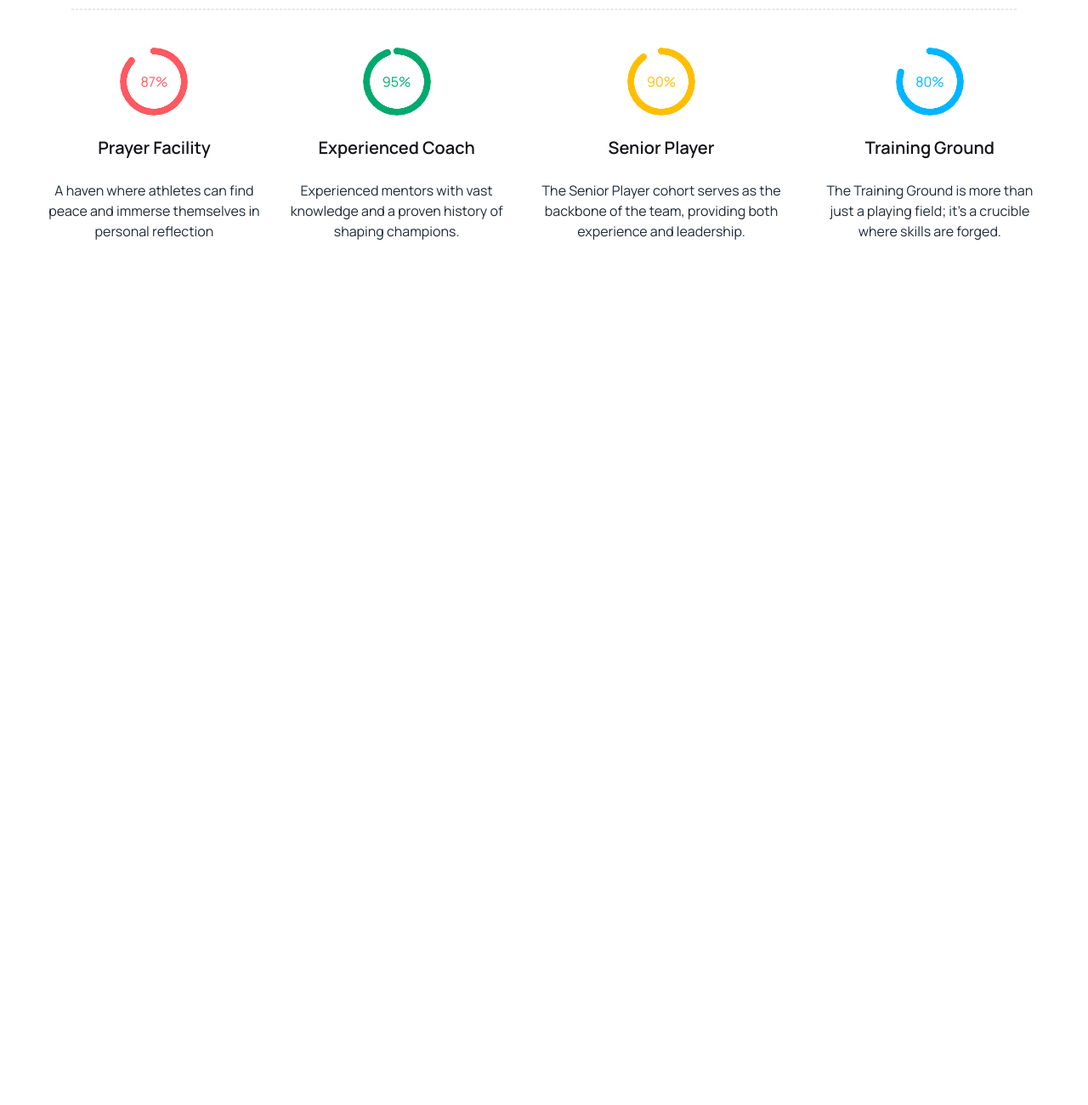
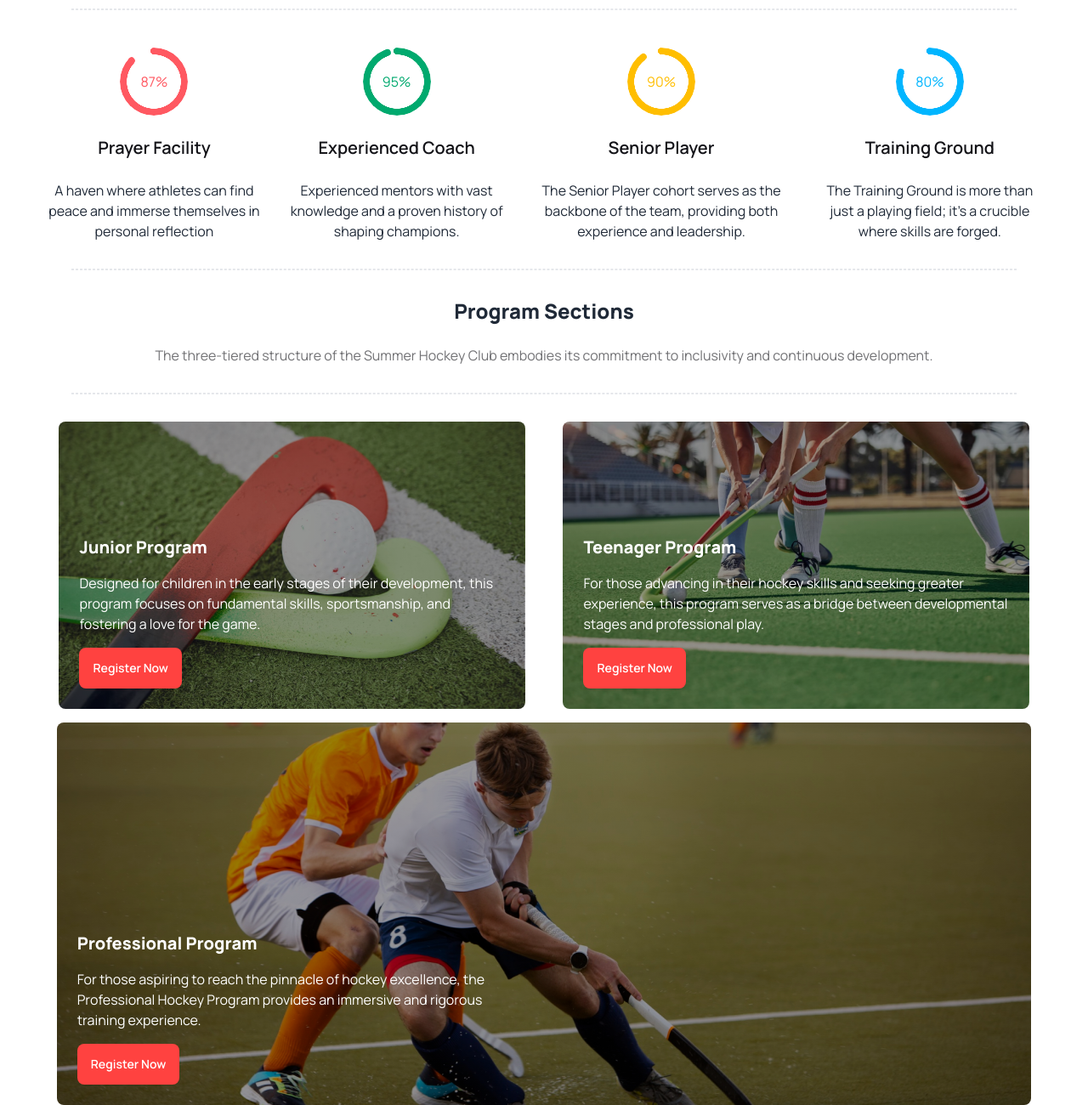
Before and after one commit to iamtanbir/hockeys, a plain HTML site: page index.html in a window 1280 px wide. Shown: the part 1079-2379 px from the top of the page at 85% size. Before the commit the page ends 1363 px from the top, so only its background shows below. Drawn offline with nearby package versions, Linux system fonts and the light colour scheme; files whose address does not match are found by name.

Commit message:
program section added

```diff
--- a/index.html
+++ b/index.html
@@ -156,6 +156,41 @@
         </section>
         <!-- club ends -->
 
+        <!-- program starts -->
+        <section class="program w-full mx-auto">
+            <div
+                class="lg:max-w-[95%] max-w-[22rem] h-[.01rem] border-dashed border-gray-200 border-[.25px] dashed my-8  mx-auto">
+            </div>
+            <div class="flex flex-col justify-center items-center gap-6 text-center">
+                <h2 class="font-extrabold text-2xl">Program Sections</h2>
+                <p class="w-[90%] text-[#13131899] font-bold-[500]">The three-tiered structure of the Summer Hockey Club embodies its commitment to inclusivity and continuous development.</p>
+            </div>
+            <div
+                class="lg:max-w-[95%] max-w-[22rem] h-[.01rem] border-dashed border-gray-200 border-[.25px] dashed my-8  mx-auto">
+            </div>
+            <div class="grid grid-cols-1 lg:grid-cols-2 md:grid-cols-2 gap-4 justify-center items-stretch w-full mx-auto">
+                <div
+                    class="text-white p-6 flex flex-col items-start lg:justify-end justify-between h-[15.25rem] lg:h-[21.125rem] w-[95%] mx-auto rounded-lg bg-cover bg-center bg-[linear-gradient(45deg,rgba(0,0,0,0.4),rgba(0,0,0,0.4)),url(./Images/2.png)] lg:gap-4 ">
+                    <h3 class="text-xl font-extrabold">Junior Program</h3>
+                    <p> Designed for children in the early stages of their development, this program focuses on fundamental skills, sportsmanship, and fostering a love for the game.</p>
+                    <button class="btn  lg:hover:bg-white lg:hover:text-[#FF4240] text-white bg-[#FF4240] border-0">Register Now</button>
+                </div>
+                <div
+                    class="text-white p-6 flex flex-col items-start lg:justify-end justify-between h-[15.25rem] lg:h-[21.125rem] w-[95%] mx-auto rounded-lg bg-cover bg-center bg-[linear-gradient(45deg,rgba(0,0,0,0.4),rgba(0,0,0,0.4)),url(./Images/3.png)] lg:gap-4">
+                    <h3 class="text-xl font-extrabold">Teenager Program</h3>
+                    <p>For those advancing in their hockey skills and seeking greater experience, this program serves as a bridge between developmental stages and professional play.</p>
+                    <button class="btn  lg:hover:bg-white lg:hover:text-[#FF4240] text-white bg-[#FF4240] border-0">Register Now</button>
+                </div>
+                <div
+                    class="text-white p-6 flex flex-col items-start lg:justify-end justify-between h-[15.25rem] lg:h-[28.125rem] w-[95%] lg:w-[98%] md:w-[98%] mx-auto rounded-lg bg-cover bg-center bg-no-repeat bg-[linear-gradient(45deg,rgba(0,0,0,0.4),rgba(0,0,0,0.4)),url(./Images/4.png)] lg:col-span-2 lg:gap-4 md:col-span-2 md:gap-4">
+                    <h3 class="text-xl font-extrabold">Professional Program</h3>
+                    <p class="lg:w-[45%]">For those aspiring to reach the pinnacle of hockey excellence, the Professional Hockey Program provides an immersive and rigorous training experience.</p>
+                    <button class="btn  lg:hover:bg-white lg:hover:text-[#FF4240] text-white bg-[#FF4240] border-0">Register Now</button>
+                </div>
+            </div>
+        </section>
+        <!-- program ends -->
+
     </main>
 </body>
 </html>
```
